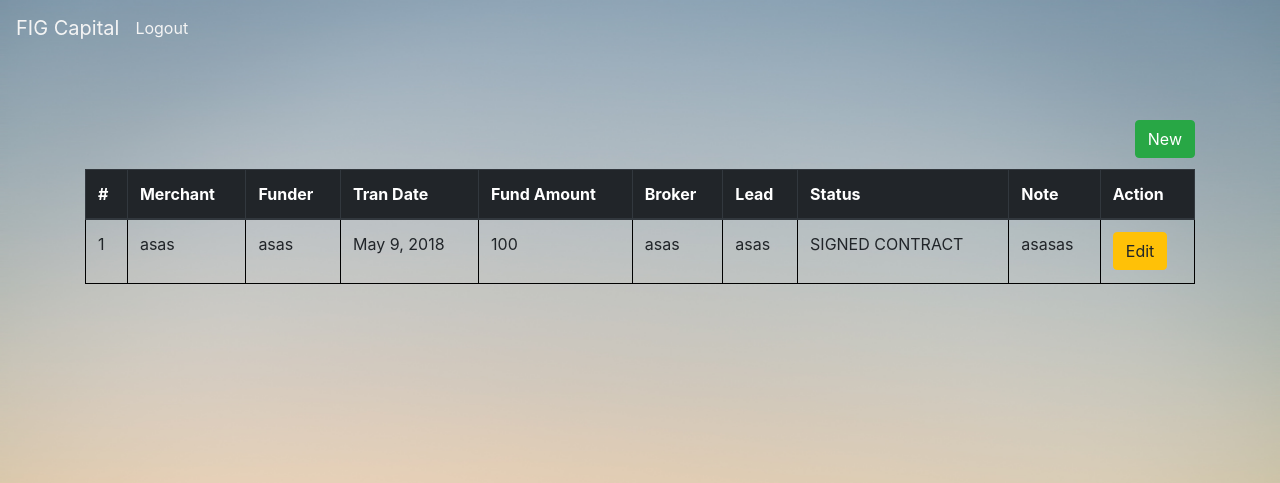
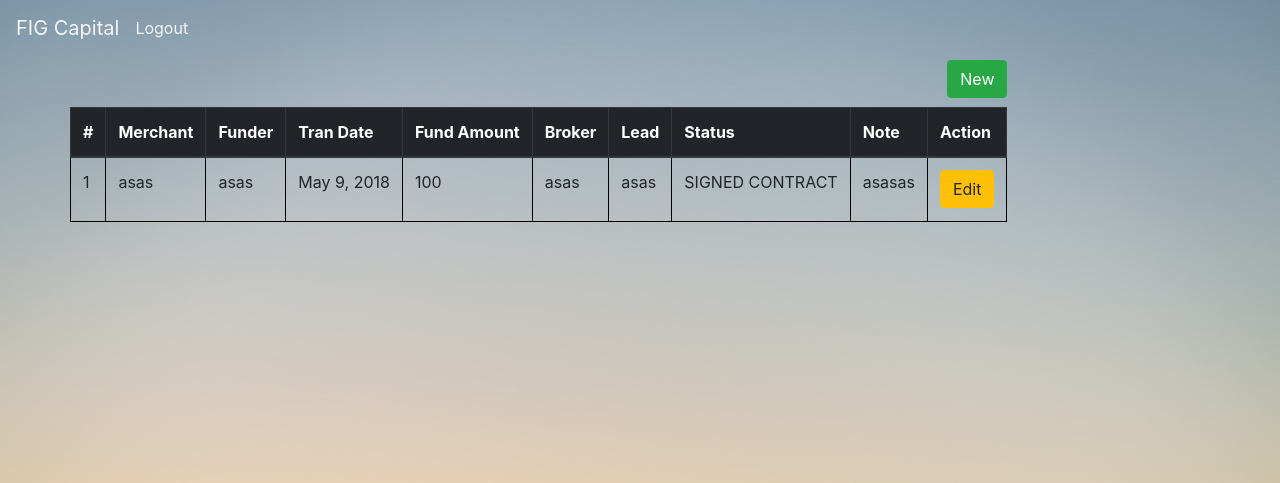
Before and after one commit to derrickc0527/FIG, a Django app: page / in a window 1280 px wide. Shown: the top 483 px of the page. Run offline with Django 3.2, Linux system fonts and the light colour scheme; a user stored in the database is signed in; data comes from the database, SQL or seed files in the repository; some libraries are stand-ins or nearby versions.

Commit message:
fix margin

```diff
--- a/templates/products.html
+++ b/templates/products.html
@@ -2,9 +2,9 @@
 {% load static %}
 
 {% block content %}
- <div class="container" style="margin-top:20px; padding-top:100px;">
+ <div class="container" style="margin-top:10px; padding-top:50px;">
             <div class="row">
-                <div class="col-md-12">
+                <div class="col-md-20">
                     <a href="{% url 'create_product' %}">
                         <button style="margin-bottom: 1%" type="button" class="btn btn-success float-right">New</button>
                     </a>
```
Also changed, not shown: templates/base.html (+27 -1 lines).
